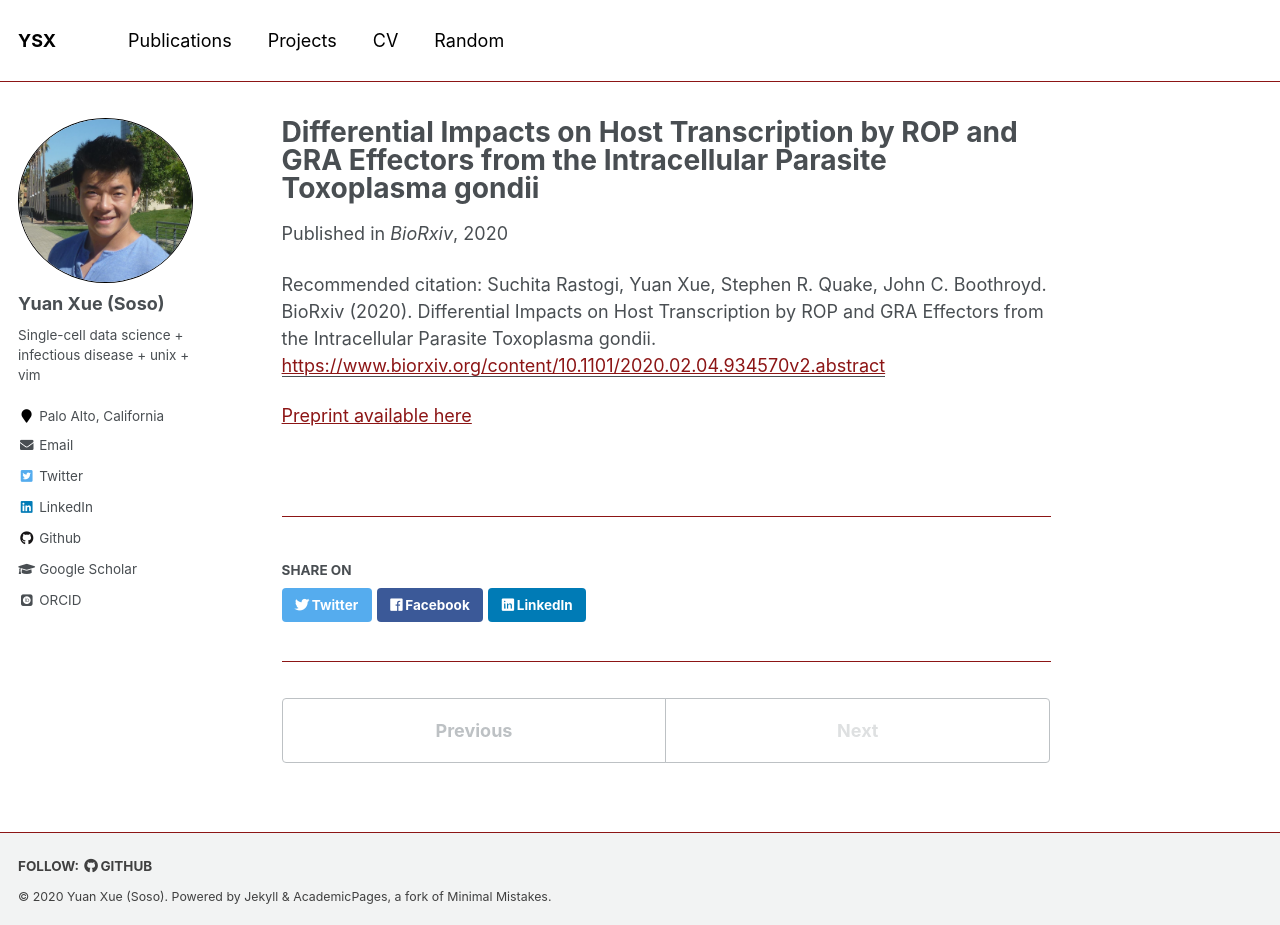
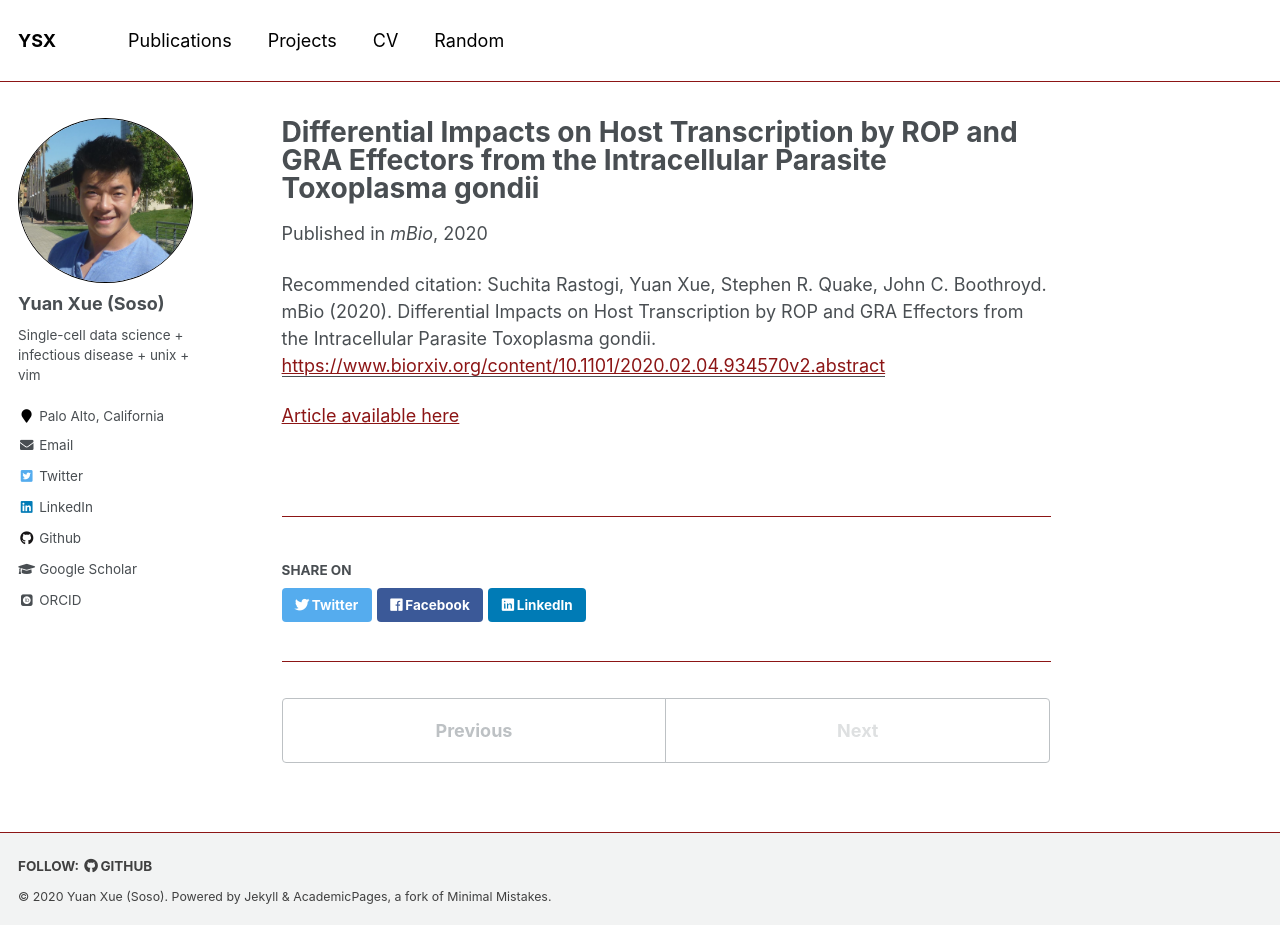
Before and after one commit to xuesoso/xuesoso.github.io, a Jekyll site: the page built from _publications/2020-Differential Impacts on Host Transcription by ROP and GRA Effectors from the Intracellular Parasite Toxoplasma gondii.md, in a window 1280 px wide and 925 px high. Built offline with Jekyll 4.4.1, drawn with Linux system fonts in a browser that asks for light colours; some web fonts are replaced.

Commit message:
updated pubs. added publication date

```diff
--- a/_publications/2020-Differential Impacts on Host Transcription by ROP and GRA Effectors from the Intracellular Parasite Toxoplasma gondii.md
+++ b/_publications/2020-Differential Impacts on Host Transcription by ROP and GRA Effectors from the Intracellular Parasite Toxoplasma gondii.md
@@ -3,8 +3,8 @@ title: "Differential Impacts on Host Transcription by ROP and GRA Effectors from
 collection: publications
 permalink: /publication/2020-Differential Impacts on Host Transcription by ROP and GRA Effectors from the Intracellular Parasite Toxoplasma gondii
 year: 2020
-venue: 'BioRxiv'
+venue: 'mBio'
 paperurl: 'https://www.biorxiv.org/content/10.1101/2020.02.04.934570v2.abstract'
-citation: 'Suchita Rastogi, Yuan Xue, Stephen R. Quake, John C. Boothroyd. BioRxiv (2020). Differential Impacts on Host Transcription by ROP and GRA Effectors from the Intracellular Parasite Toxoplasma gondii.'
+citation: 'Suchita Rastogi, Yuan Xue, Stephen R. Quake, John C. Boothroyd. mBio (2020). Differential Impacts on Host Transcription by ROP and GRA Effectors from the Intracellular Parasite Toxoplasma gondii.'
 ---
-[Preprint available here](https://www.biorxiv.org/content/10.1101/2020.02.04.934570v2.abstract)
+[Article available here](https://www.biorxiv.org/content/10.1101/2020.02.04.934570v2.abstract)
```
Also changed, not shown: markdown_generator/publications.csv (added, +7 -0 lines), markdown_generator/publications.py (+50 -17 lines), markdown_generator/publications.tsv (deleted, +0 -7 lines), random/200511-keyboard/index.md (+1 -0 lines), 2 other files.
